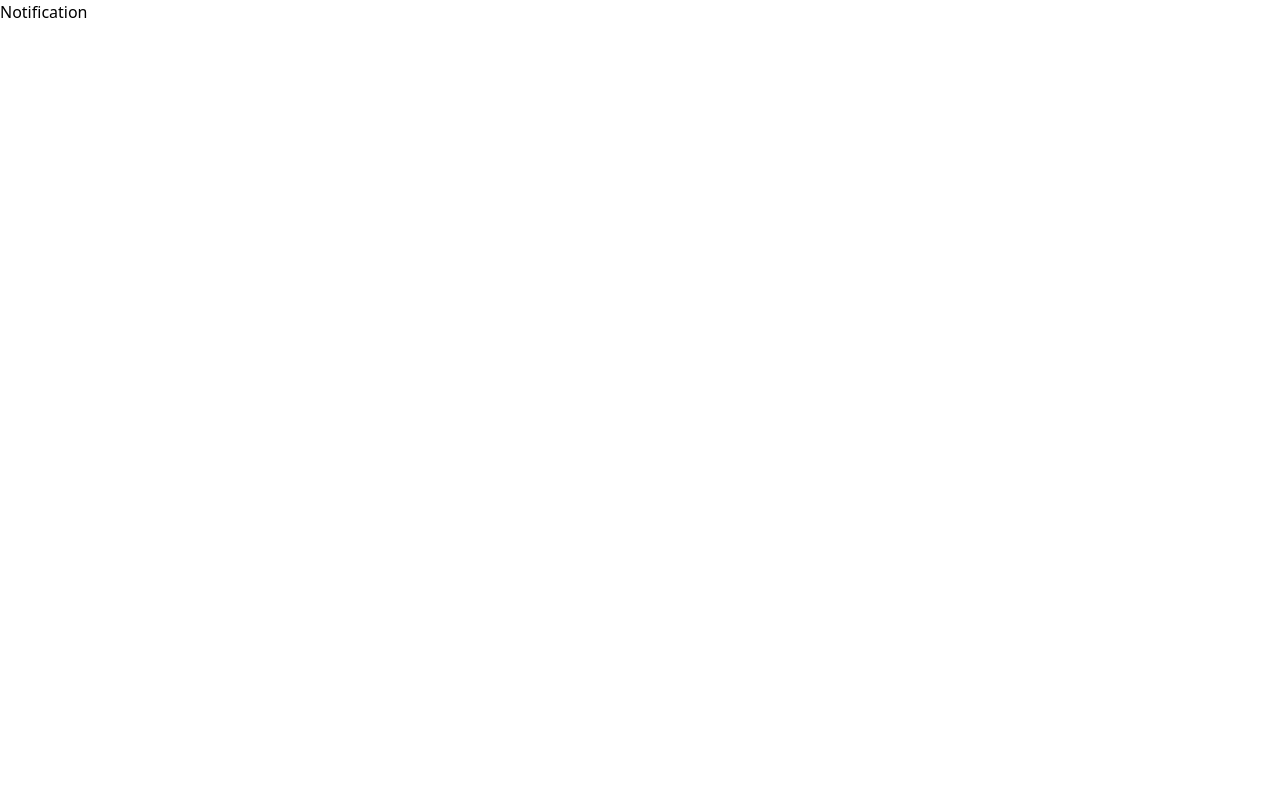
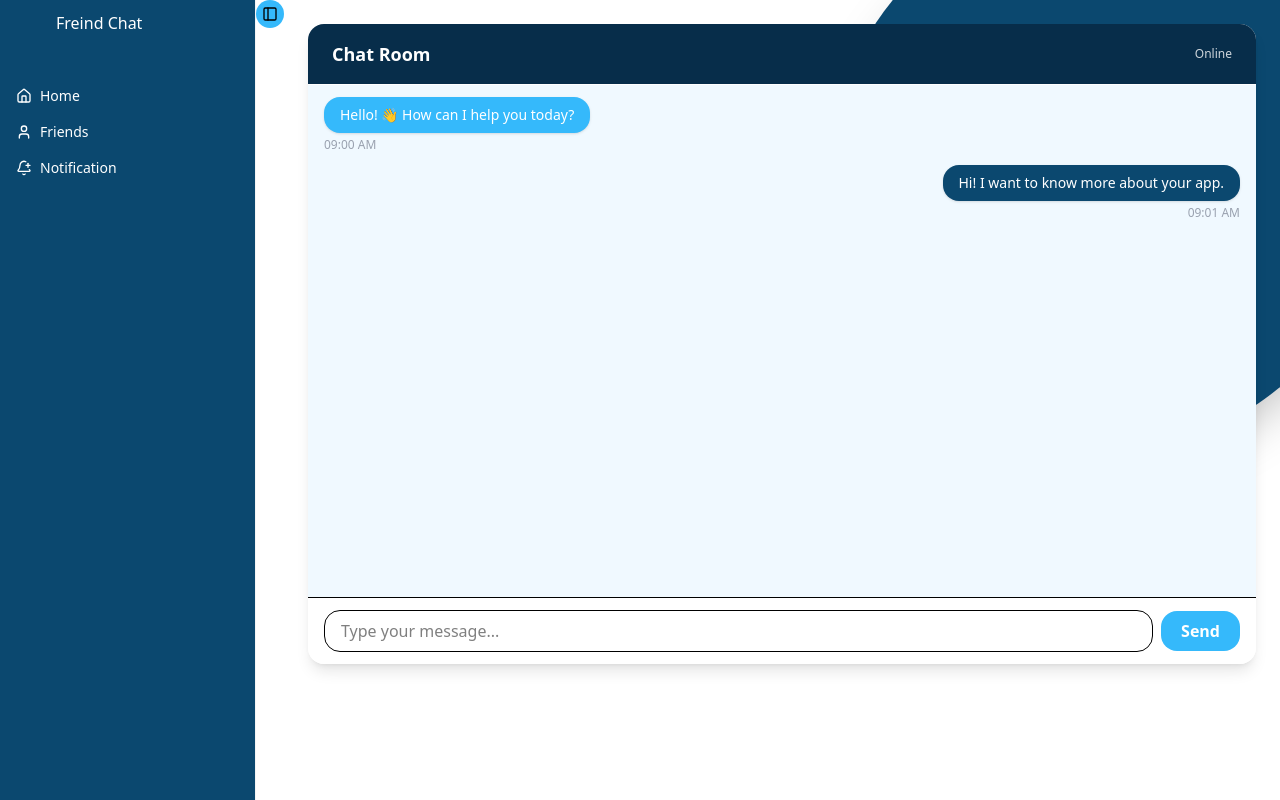
Before and after one commit to Fenetroba/ChatApp-Stream, a React (Vite) app in the folder client/: page /notification in a window 1280 px wide. Built offline with nearby package versions, Linux system fonts and the light colour scheme; no server answers.

Commit message:
commited

```diff
--- a/client/src/App.jsx
+++ b/client/src/App.jsx
@@ -12,7 +12,10 @@ import { useEffect, useState } from "react"
 import { Me } from "./Store/AuthSlice"
 import { useDispatch, useSelector } from "react-redux"
 import { Moon, SunDim } from "lucide-react"
-import AppSidebar from "./page/AppSidebar"
+import AppSidebar from "./page/SideContents"
+import { SidebarProvider } from "./components/ui/sidebar"
+import ChatPage from "./page/ChatPage"
+import Friends from "./page/Friends"
 
 
 function App() {
@@ -31,7 +34,7 @@ const {isAuthenticated ,user} = useSelector((state) => state.auth);
   }, [dispatch, isAuthenticated]);
 
 
-       const button= <Button onClick={toggleDarkMode} className="bg-[var(--two)] cursor-pointer text-white hover:bg-[var(--two)] rounded-full">
+       const button= <Button onClick={toggleDarkMode} className="border-1 bg-[var(--three)] cursor-pointer text-white hover:bg-[var(--two)] rounded-full">
           {darkMode ? <SunDim /> : <Moon />}
         </Button>
 
@@ -39,13 +42,15 @@ const {isAuthenticated ,user} = useSelector((state) => state.auth);
   return (
     <div className={`dark ${darkMode ? "dark" : "light"}`}>
 
+
       <Toaster />
     <Routes>
 
       <Route path="/" element={<HomePage auth={isAuthenticated} user={user} button={button} />} />
       <Route path="/login" element={<Loginpage user={user} isAuthenticated={isAuthenticated} />} />
       <Route path="/signup" element={<SignUp/>} />
-      <Route path="/chat" element={<AppSidebar/>} />
+      <Route path="/chat" element={<ChatPage button={button}/>} />
+      <Route path="/friends" element={<Friends />} />
       <Route path="/notification" element={<Notification/>} />
       <Route path="/onboarding" element={<OnBoarding user={user}/>} />
       <Route path="/call" element={<CallPage/>} />
--- /dev/null
+++ b/client/src/Store/FriendSlice.js
@@ -0,0 +1,17 @@
+import { createAsyncThunk } from "@reduxjs/toolkit";
+import api from '../lib/Axois'
+const initialState={
+     friends:null,
+     isLoadng:false,
+}
+
+export const CreateRequest= createAsyncThunk('/request',async(data,{rejectwithValue})=>{
+
+
+     try {
+          const respond= await api.post('/request',data)
+          return respond.data
+     } catch (error) {
+          console,log(rejectwithValue.error.data)
+     }
+})
--- /dev/null
+++ b/client/src/components/MainChat.jsx
@@ -0,0 +1,52 @@
+import React from 'react'
+
+const MainChat = () => {
+  return (
+
+
+         <div className="flex flex-col max-sm:mt-10 max-sm:-ml-4 h-[80vh] max-h-[90vh]  max-w-6xl mx-auto bg-white rounded-2xl shadow-lg overflow-hidden">
+           {/* Chat Header */}
+           <div className="flex items-center justify-between px-6 py-4 bg-[var(--four)] text-white border-b">
+             <div className="font-bold text-lg">Chat Room</div>
+             <span className="text-xs opacity-80">Online</span>
+           </div>
+           {/* Chat Messages */}
+           <div className="flex-1 overflow-y-auto px-4 py-3 bg-[var(--one)] space-y-3">
+             {/* Example messages */}
+             <div className="flex flex-col items-start">
+               <div className="bg-[var(--two)] text-white px-4 py-2 rounded-2xl max-w-xs text-sm shadow">
+                 Hello! 👋 How can I help you today?
+               </div>
+               <span className="text-xs text-gray-400 mt-1">09:00 AM</span>
+             </div>
+             <div className="flex flex-col items-end">
+               <div className="bg-[var(--three)] text-white px-4 py-2 rounded-2xl max-w-xs text-sm shadow">
+                 Hi! I want to know more about your app.
+               </div>
+               <span className="text-xs text-gray-400 mt-1">09:01 AM</span>
+             </div>
+             {/* ...more messages */}
+           </div>
+           {/* Chat Input */}
+           <form className="flex items-center gap-2 px-4 py-3 bg-white border-t">
+             <input
+               type="text"
+               placeholder="Type your message..."
+               className="flex-1 px-4 py-2 rounded-2xl border outline-none bg-white text-black"
+             />
+             <button
+               type="submit"
+               className="bg-[var(--two)] hover:bg-[var(--three)] text-white px-5 py-2 rounded-2xl font-semibold transition-colors"
+             >
+               Send
+             </button>
+           </form>
+         </div>
+
+
+
+
+  )
+}
+
+export default MainChat
--- a/client/src/page/ChatPage.jsx
+++ b/client/src/page/ChatPage.jsx
@@ -1,19 +1,40 @@
 import React from 'react'
-import { SidebarProvider, SidebarTrigger } from "@/components/ui/sidebar"
-import  AppSidebar  from "@/page/AppSidebar.jsx"
-const ChatPage = () => {
+import { SidebarProvider, SidebarTrigger } from "../components/ui/sidebar"
+import App_Sidebar from './SideContents'
+import MainChat from '@/components/MainChat'
+import { useLocation } from 'react-router-dom'
+import Friends from './Friends'
+const ChatPage = ({button}) => {
+  const location=useLocation()
   return (
     <div>
-         <SidebarProvider>
-      <AppSidebar />
-      <main>
-        <SidebarTrigger />
-        <div className="flex flex-col items-center justify-center h-screen">
-          <h1 className="text-2xl font-bold">Welcome to the Chat Page</h1>
-          <p className="text-gray-600">This is where you can chat with your friends!</p>
-        </div>
-      </main>
+
+
+
+<div className=" relative overflow-hidden">
+     <SidebarProvider>
+      <div className="flex-none">
+        <App_Sidebar button={button}/>
+      </div>
+          <SidebarTrigger className='bg-[var(--two)] cursor-pointer rounded-2xl'/>
+
+
+
+
+      <div className="flex-1 sm:p-6 p-1">
+
+                <MainChat/>
+
+
+
+      </div>
     </SidebarProvider>
+    <div className='bg-[var(--three)] w-[550px] h-[550px]  shadow-2xl rounded-full absolute z-[-10] top-[-100px] right-[-100px]'></div>
+
+
+   </div>
+
+
     </div>
   )
 }
--- /dev/null
+++ b/client/src/page/Friends.jsx
@@ -0,0 +1,64 @@
+import { Button } from "@/components/ui/button";
+import { Plus } from "lucide-react";
+import React from "react";
+import { Avatar, AvatarFallback, AvatarImage } from "@/components/ui/avatar";
+const Friends = () => {
+  const friend = [
+    {
+      id: 1,
+      Fullname: "Alice Johnson",
+      nativeLanguage:"nativeLanguage",
+      location:'location',
+      avatar: "https://randomuser.me/api/portraits/women/44.jpg",
+    },
+    {
+      id: 2,
+      Fullname: "Bob Smith",
+
+      nativeLanguage:"nativeLanguage",
+      location:'location',
+      avatar: "https://randomuser.me/api/portraits/men/32.jpg",
+    },
+  ];
+  return (
+    <div className="flex m-10 ">
+      <Button className="flex bg-[var(--two)] cursor-pointer hover:bg-[var(--one)] ">
+        <p>friend Request </p>
+        <Plus />
+      </Button>
+
+      <div className="shadow-2xl w-full">
+        {friend.length === 0 ? (
+          <div className="text-center text-gray-500">
+            <h2>No friend yet</h2>
+            <p>
+              connect with language partner below to start practising together !
+            </p>
+          </div>
+        ) : (
+          <div>
+              <h2 className="text-center m-2 text-2xl font-bold">My Friends</h2>
+            <div className="flex space-x-1.5  items-center p-10">
+              {friend.map((myfriend) => (
+                <div className="bg-[var(--one)] rounded-2xl text-[var(--five)] p-10">
+                  <Avatar className='mb-4'>
+                    <AvatarImage src={myfriend.avatar} />
+                    <AvatarFallback>CN</AvatarFallback>
+                  </Avatar>
+                  <p className="m-2">{myfriend.Fullname}</p>
+                  <div className="flex gap-10">
+                    <p className="bg-[var(--three)] px-4 text-white p-1 rounded-2xl">{myfriend.nativeLanguage}</p>
+                    <p className="bg-[var(--two)] px-4 text-white p-1 rounded-2xl">{myfriend.location}</p>
+                  </div>
+                  <Button className='w-full mt-3 border-1 cursor-pointer rounded-2xl'>Message</Button>
+                </div>
+              ))}
+            </div>
+          </div>
+        )}
+      </div>
+    </div>
+  );
+};
+
+export default Friends;
--- a/client/src/page/HomePage.jsx
+++ b/client/src/page/HomePage.jsx
@@ -8,11 +8,11 @@ const HomePage = ({auth ,user, button}) => {
   return (
     <div>
 {!auth ?
-<>
+<div>
       <Header auth={auth} user={user} button={button} />
       <Hero/>
       <Footer/>
-</> : navigate("/onboarding")}
+</div> : navigate("/onboarding")}
     </div>
   )
 }
--- a/client/src/page/Notification.jsx
+++ b/client/src/page/Notification.jsx
@@ -1,8 +1,11 @@
 import React from 'react'
+import ChatPage from './ChatPage'
 
 const Notification = () => {
   return (
-    <div>Notification</div>
+    <div>
+      <ChatPage/>
+    </div>
   )
 }
 
--- a/client/src/page/OnBoarding.jsx
+++ b/client/src/page/OnBoarding.jsx
@@ -10,19 +10,19 @@ import { toast } from "sonner";
 const OnBoarding = ({user}) => {
   const navigate = useNavigate();
   const dispatch=useDispatch();
+ const [onboarding, setOnboarding] = useState({
+    Fullname: user?.Fullname || "",
+    email: user?.email || "",
+    bio: user?.bio || "",
+    nativeLanguage: user?.nativeLanguage || "",
+    learningLanguage: user?.learningLanguage || "",
+    location: user?.location || ""
+  });
 
   if (!user) {
-  return <div><PageLoad /></div>;
-}
-  const [onboarding,setOnboarding]=useState({
-    Fullname:user.Fullname,
-    email: user.email,
-    bio:user.bio,
-    nativeLanguage:user.nativeLanguage,
-    learningLanguage:user.learningLanguage,
-    location:user.location
+    return <div><PageLoad /></div>;
+  }
 
-  })
  const onboardingHandler = async (e) => {
   e.preventDefault();
 
--- a/client/src/page/AppSidebar.jsx
+++ b/client/src/page/SideContents.jsx
@@ -1,4 +1,4 @@
-import { Calendar, Home, Inbox, Search, Settings } from "lucide-react"
+import { BellPlus, Calendar, Home, Inbox, Search, Settings, User } from "lucide-react"
 
 import {
   Sidebar,
@@ -9,54 +9,47 @@ import {
   SidebarMenu,
   SidebarMenuButton,
   SidebarMenuItem,
-  SidebarTrigger
+
 } from "@/components/ui/sidebar"
+import { Link } from "react-router-dom"
 
 // Menu items.
 const items = [
   {
     title: "Home",
-    url: "#",
+    url: "/chat",
     icon: Home,
   },
   {
-    title: "Inbox",
-    url: "#",
-    icon: Inbox,
+    title: "Friends",
+    url: "/friends",
+    icon: User,
   },
   {
-    title: "Calendar",
-    url: "#",
-    icon: Calendar,
+    title: "Notification",
+    url: "/notification",
+    icon: BellPlus,
   },
-  {
-    title: "Search",
-    url: "#",
-    icon: Search,
-  },
-  {
-    title: "Settings",
-    url: "#",
-    icon: Settings,
-  },
+
 ]
 
- function AppSidebar() {
+ function App_Sidebar({button}) {
   return (
 
+
     <Sidebar>
-      <SidebarContent>
-        <SidebarGroup>
-          <SidebarGroupLabel>Application</SidebarGroupLabel>
+      <SidebarContent className='bg-[var(--three)] text-white'>
+        <SidebarGroup >
+          <SidebarGroupLabel className='mb-10'>{button} <span className="ml-10 text-[16px] text-white">Freind Chat</span></SidebarGroupLabel>
           <SidebarGroupContent>
             <SidebarMenu>
               {items.map((item) => (
                 <SidebarMenuItem key={item.title}>
                   <SidebarMenuButton asChild>
-                    <a href={item.url}>
+                    <Link to={item.url}>
                       <item.icon />
                       <span>{item.title}</span>
-                    </a>
+                    </Link>
                   </SidebarMenuButton>
                 </SidebarMenuItem>
               ))}
@@ -68,4 +61,4 @@ const items = [
   )
 }
 
-export default AppSidebar
+export default App_Sidebar
```
Also changed, not shown: client/src/App.css (+1 -1 lines).
